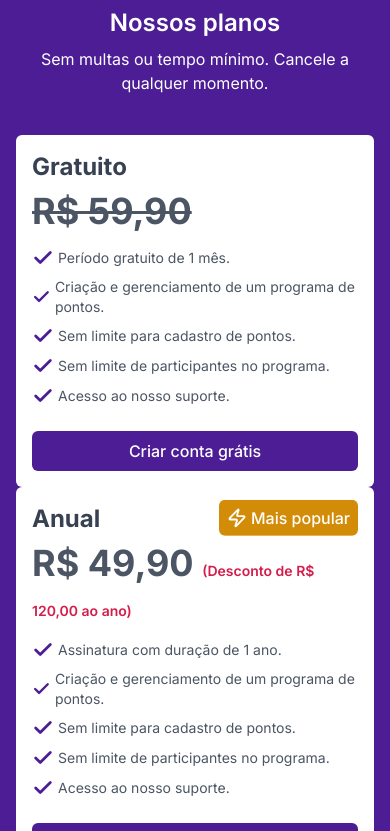
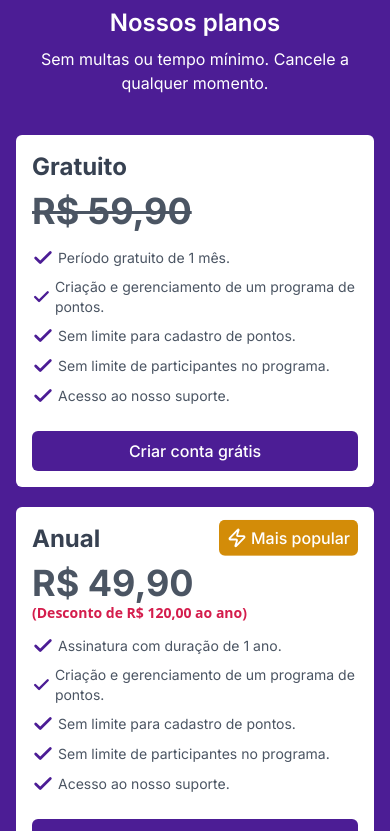
Before and after one commit to ponto-ja/landing-page, a Next.js app: page / in a window 390 px wide. Shown: the part 2980-3811 px from the top of the page. Built offline with nearby package versions, Linux system fonts and the light colour scheme; no server answers.

Commit message:
style(plans): add responsive styles

```diff
--- a/src/components/plans.tsx
+++ b/src/components/plans.tsx
@@ -11,7 +11,7 @@ export const Plans = () => {
         Sem multas ou tempo mínimo. Cancele a qualquer momento.
       </p>
 
-      <div className="w-fit grid grid-cols-3 items-start gap-5 mx-auto mt-10 mb-5 max-[1200px]:grid-cols-2 max-[750px]:grid-cols-1 max-[750px]:gap-y-0">
+      <div className="w-fit grid grid-cols-3 items-start gap-5 mx-auto mt-10 mb-5 max-[980px]:grid-cols-1">
         <div className="max-w-[440px] w-full p-4 flex flex-col bg-white rounded-md">
           <p className="font-inter font-bold text-2xl text-gray-700">Gratuito</p>
           <p className="font-inter font-bold text-4xl text-gray-600 mt-2 mb-4 line-through">
@@ -59,11 +59,14 @@ export const Plans = () => {
           </span>
 
           <p className="font-inter font-bold text-2xl text-gray-700">Anual</p>
-          <p className="font-inter font-bold text-4xl text-gray-600 mt-2 mb-4">
+          <p className="font-inter font-bold text-4xl text-gray-600 mt-2 mb-4 max-[1332px]:mb-0">
             R$ 49,90{' '}
-            <span className="font-semibold text-sm text-[#d41d4c]">
+            <span className="font-semibold text-sm text-[#d41d4c] max-[1332px]:hidden">
               (Desconto de R$ 120,00 ao ano)
             </span>
+          </p>
+          <p className="font-semibold text-sm text-[#d41d4c] hidden max-[1332px]:block mb-3">
+            (Desconto de R$ 120,00 ao ano)
           </p>
           <ul className="flex flex-col gap-2">
             <li className="flex items-center gap-1">
```
